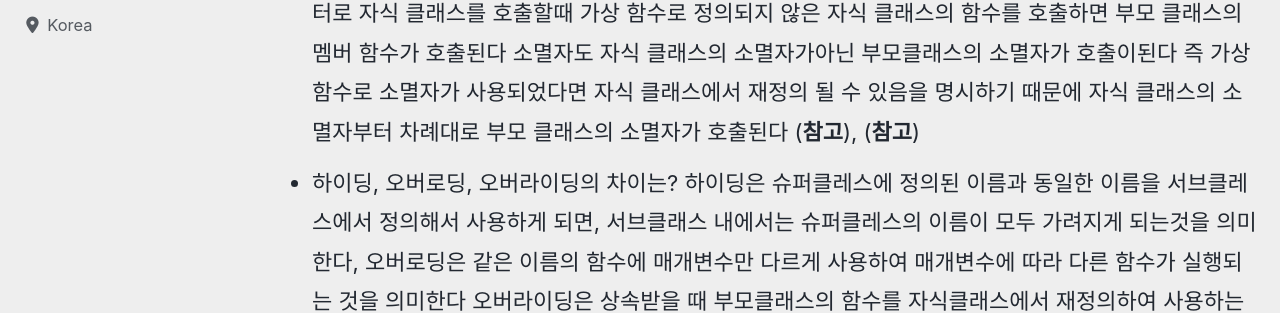
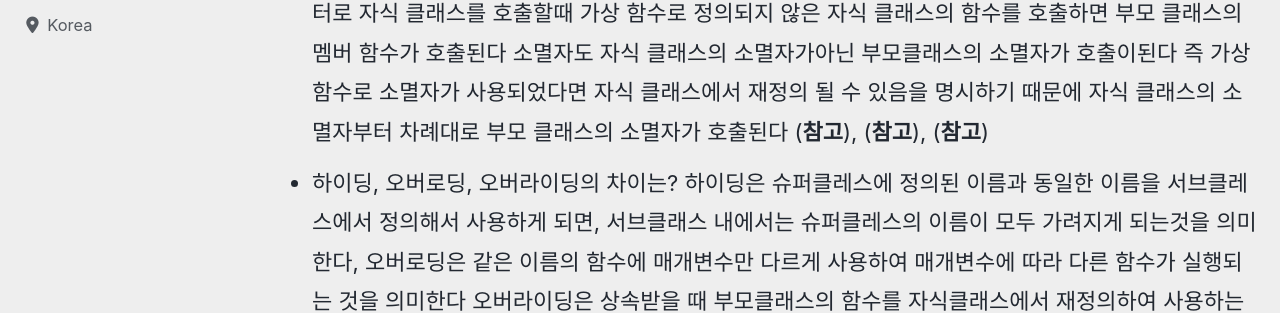
Before and after one commit to devMyeong/devMyeong.github.io, a Jekyll site: the page built from _posts/cs/2022-09-05-블로그-면접준비.md, in a window 1280 px wide and 900 px high, scrolled down 3369 px. Shown: the part 141-454 px from the top of the window. Built offline with Jekyll 4.4.1, drawn with Linux system fonts in a browser that asks for light colours; cached includes are drawn as plain includes; nearby versions of some CDN libraries; some web fonts are replaced; comment, search, counter and statistics services are not loaded.

Commit message:
Chore : 참고 자료 추가

```diff
--- a/_posts/cs/2022-09-05-블로그-면접준비.md
+++ b/_posts/cs/2022-09-05-블로그-면접준비.md
@@ -40,7 +40,7 @@ last_modified_at: 2022-10-30
 - 언제 malloc을 사용하고 new를 사용해야 하는가? 재할당이 빈번하게 일어나는 경우 realloc이 가능한 malloc을 사용하는 것이 옳다고 할 수 있고, 생성자 호출이 필요하다면 new를 사용하는 것이 옳다할 수 있다 ([**참고**](https://cclient.tistory.com/m/11))
 - null과 nullptr의 차이점? NULL은 상수 0이고, nullptr은 포인터이다 그래서 포인터 변수를 초기화해줄 때 nullptr를 사용해줘야 한다 ([**참고**](https://velog.io/@t1won/C-%EB%84%90-%ED%8F%AC%EC%9D%B8%ED%84%B0-NULL%EA%B3%BC-nullptr))
 - inline함수는 무엇인가? 인라인이라는 의미는 코드가 라인 안으로 들어간다는 뜻이다 즉, 함수의 내용을 호출을 통해서 실행시키는 것이 아니라, 호출하는 코드 자체가 함수 내용의 코드가 된다 함수 호출없이 삽입된 함수 코드를 그 자리에서 처리하므로 해당 함수를 수행하기 위해 프로그램이 다른 주소로 점프했다가 되돌아올 필요가 없어 속도면에서 유리합니다 ([**참고**](https://thinkpro.tistory.com/140))
-- C++ 상속에서 부모 클래스 소멸자에 virtual(가상 키워드)를 사용해야 하는 이유는? 부모 클래스의 포인터로 자식 클래스를 호출할때 가상 함수로 정의되지 않은 자식 클래스의 함수를 호출하면 부모 클래스의 멤버 함수가 호출된다 소멸자도 자식 클래스의 소멸자가아닌 부모클래스의 소멸자가 호출이된다 즉 가상 함수로 소멸자가 사용되었다면 자식 클래스에서 재정의 될 수 있음을 명시하기 때문에 자식 클래스의 소멸자부터 차례대로 부모 클래스의 소멸자가 호출된다 ([**참고**](https://younggwan.tistory.com/45)), ([**참고**](https://zoosso.tistory.com/959))
+- C++ 상속에서 부모 클래스 소멸자에 virtual(가상 키워드)를 사용해야 하는 이유는? 부모 클래스의 포인터로 자식 클래스를 호출할때 가상 함수로 정의되지 않은 자식 클래스의 함수를 호출하면 부모 클래스의 멤버 함수가 호출된다 소멸자도 자식 클래스의 소멸자가아닌 부모클래스의 소멸자가 호출이된다 즉 가상 함수로 소멸자가 사용되었다면 자식 클래스에서 재정의 될 수 있음을 명시하기 때문에 자식 클래스의 소멸자부터 차례대로 부모 클래스의 소멸자가 호출된다 ([**참고**](https://younggwan.tistory.com/45)), ([**참고**](https://zoosso.tistory.com/959)), ([**참고**](https://srdeveloper.tistory.com/54))
 - 하이딩, 오버로딩, 오버라이딩의 차이는? 하이딩은 슈퍼클레스에 정의된 이름과 동일한 이름을 서브클레스에서 정의해서 사용하게 되면, 서브클래스 내에서는 슈퍼클레스의 이름이 모두 가려지게 되는것을 의미한다, 오버로딩은 같은 이름의 함수에 매개변수만 다르게 사용하여 매개변수에 따라 다른 함수가 실행되는 것을 의미한다 오버라이딩은 상속받을 때 부모클래스의 함수를 자식클래스에서 재정의하여 사용하는 것을 의미한다 ([**참고**](https://spikez.tistory.com/173)), ([**참고**](https://cosyp.tistory.com/228))
 - static_cast와 dynamic_cast의 차이는? static_cast는 컴파일타임에 형변환이 가능한지 검사한다, 기본 자료형간의 형변환이 가능하다, 부모클래스와 자식클래스 양방향으로 형변환을 허용한다 dynamic_cast는 런타임타임에 안정성을 검사한다, 기본 자료형간의 형변환이 불가능하다, 자식 클래스에서 부모 클래스로 형변환이 가능한것은 static_cast와 같지만 부모 클래스에서 자식 클래스로의 형변환은 하나 이상의 가상함수를 가진 다형성 클래스에 한해서만 가능하다 ([**참고**](https://mynameisdabin.tistory.com/20))
 - call by value와 call by reference의 차이는? call by value의 경우 데이터 값을 복사해서 함수로 전달하기 때문에 원본 데이터가 변경될 가능성이 없습니다 call by reference의 경우 데이터 주소를 복사해서 함수로 전달하기 때문에 참조한 데이터를 변경시 원본 데이터 값이 변경 됩니다 ([**참고**](https://cclient.tistory.com/m/11))
```
